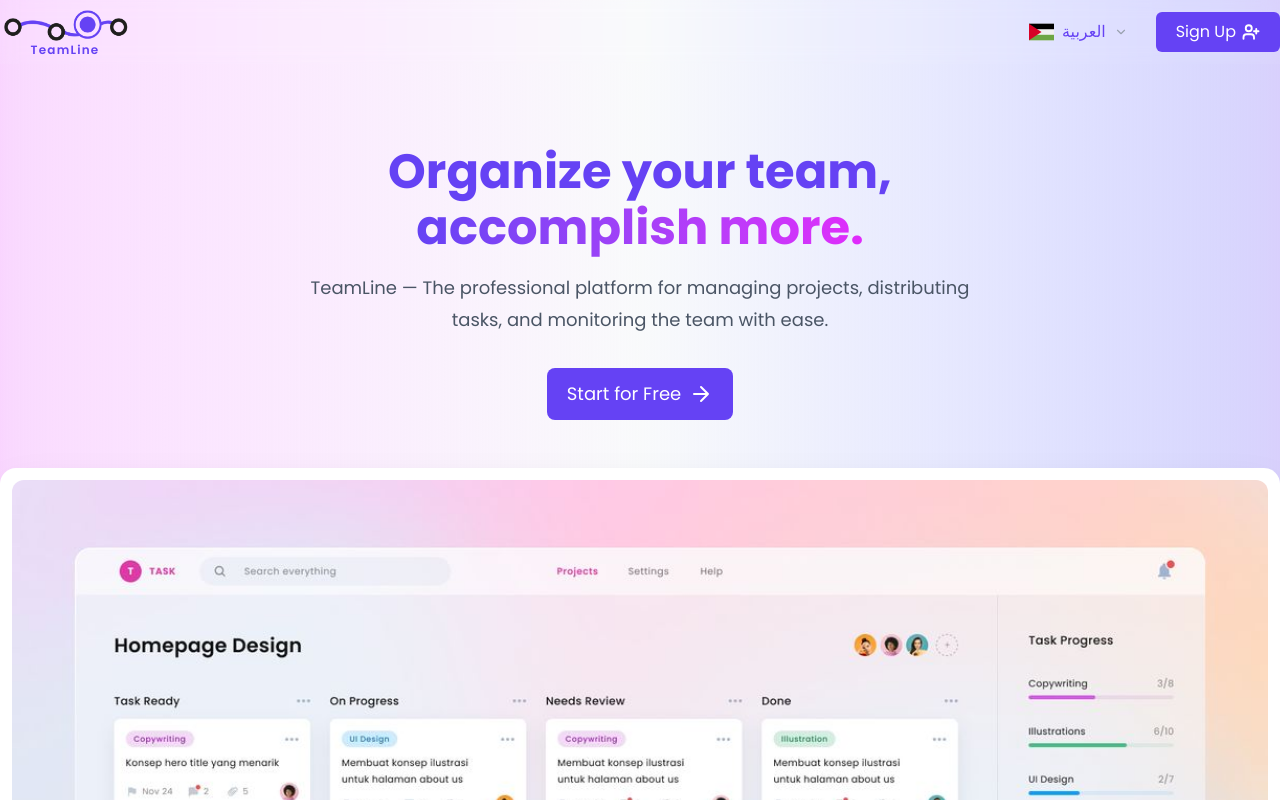
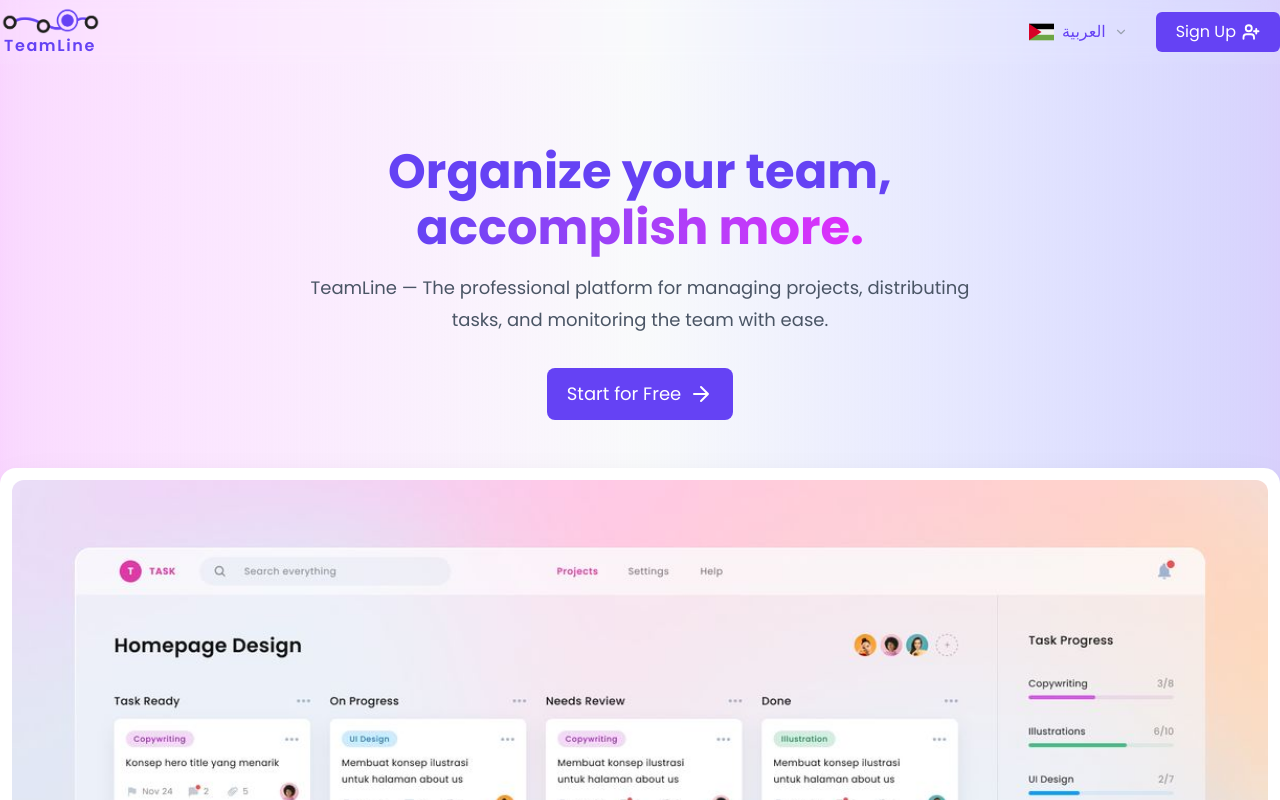
Before and after one commit to mhmadsafadi/TeamLine, a Next.js app: page /signup in a window 1280 px wide. Shown: the top 800 px of the page. Built offline with nearby package versions, Linux system fonts and the light colour scheme; no server answers.

Commit message:
some edit to logo size

```diff
--- a/components/Logo.jsx
+++ b/components/Logo.jsx
@@ -11,11 +11,10 @@
       <Image
         src="/logo-1.png"
         alt="TeamLine Logo"
-        width={130}
+        width={100}
         height={100}
-        priority
       />
-      <span className="text-xs font-semibold tracking-widest text-main">
+      <span className="text-md font-semibold tracking-widest text-main">
         {t("Logo")}
       </span>
     </Link>
--- a/components/SocialModal.jsx
+++ b/components/SocialModal.jsx
@@ -1,5 +1,3 @@
-"use client";
-
 export default function SocialModal({ isOpen, onClose }) {
   if (!isOpen) return null;
 
```
